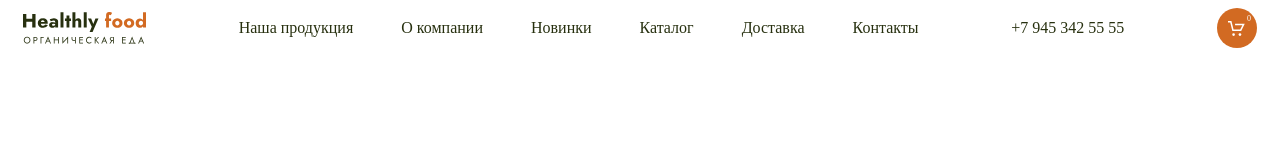
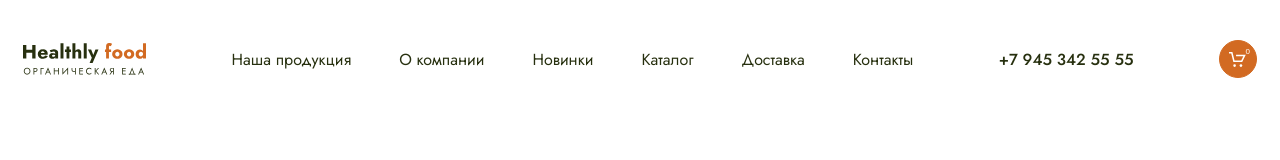
Before and after one commit to JuliaCh56/Module02-Shope, a website built with webpack: page src/index.html in a window 1280 px wide. Built offline with nearby package versions, Linux system fonts and the light colour scheme.

Commit message:
урок_8_шапка сайта

```diff
--- a/src/index.html
+++ b/src/index.html
@@ -33,9 +33,9 @@
         </ul>
       </nav>
       <a href="tel:+79453425555" class="header__tel">+7 945 342 55 55</a>
-      <a href="#" class="header__cart">
+      <button class="header__cart">
         <span class="header__counter">0</span>
-      </a>
+      </button>
     </header>
   </div>
 </body>
--- a/src/styles/main.scss
+++ b/src/styles/main.scss
@@ -1,10 +1,25 @@
-$text: #27300f;
+@import url('https://fonts.googleapis.com/css2?family=Cormorant:ital,wght@0,700;1,700&family=Jost:wght@400;500&display=swap');
+
+$green: #27300f;
 $orange: #d26a22;
 $white: #fff;
+
+$font-jost: 'Jost', sans-serif;
+$font-cormorant: 'Cormorant', serif;;
+
+html {
+  font-size: 10px;
+}
+
+body {
+  font-size: 1.6rem;
+  font-family: $font-jost;
+}
 
 .header {
   max-width: 1440px;
   margin: 0 auto;
+  margin-top: 4rem;
   padding: 0 15px;
   display: flex;
   justify-content: space-between;
@@ -14,11 +29,11 @@ $white: #fff;
     list-style-type: none;
     margin: 0;
     padding-left: 0;
-    gap: 48px;
+    gap: 4.8rem;
   }
   &__link {
-    font-size: 16px;
-    color:$text;
+    font-size: 1.6rem;
+    color:$green;
     text-decoration: none;
     &:hover {
       color: $orange;
@@ -26,30 +41,37 @@ $white: #fff;
   }
   &__tel {
     text-decoration: none;
-    font-size: 16px;
-    color:$text;
+    font-size: 1.6rem;
+    color:$green;
+    font-weight: 500;
     &:hover {
       color: $orange;
     }
   }
   &__cart {
     display: block;
-    width: 40px;
-    height: 40px;
+    width: 3.8rem;
+    height: 3.8rem;
     border-radius: 100%;
     background-color: $orange;
     background-image: url(../imges/cart.svg);
-    background-size: 17px 15px;
+    background-size: 1.7rem 1.5rem;
     background-repeat: no-repeat;
     background-position: center;
     position: relative;
+    border: 1px solid $orange;
+    &:hover {
+      background-color: $green;
+      border: 1px solid $green;
+    }
+
   }
   &__counter {
-    font-size: 8px;
+    font-size: .8rem;
     color: $white;
     position: absolute;
-    right: 6px;
-    top: 6px;
+    right: .6rem;
+    top: .6rem;
   }
 }
 
@@ -58,6 +80,6 @@ $white: #fff;
   background-image: url(../imges/logo.svg);
   background-repeat: no-repeat;
   background-size: cover;
-  width: 123px;
-  height: 32px;
+  width: 12.3rem;
+  height: 3.2rem;
 }
```
Also changed, not shown: dist/index.html, dist/styles/main.css.
